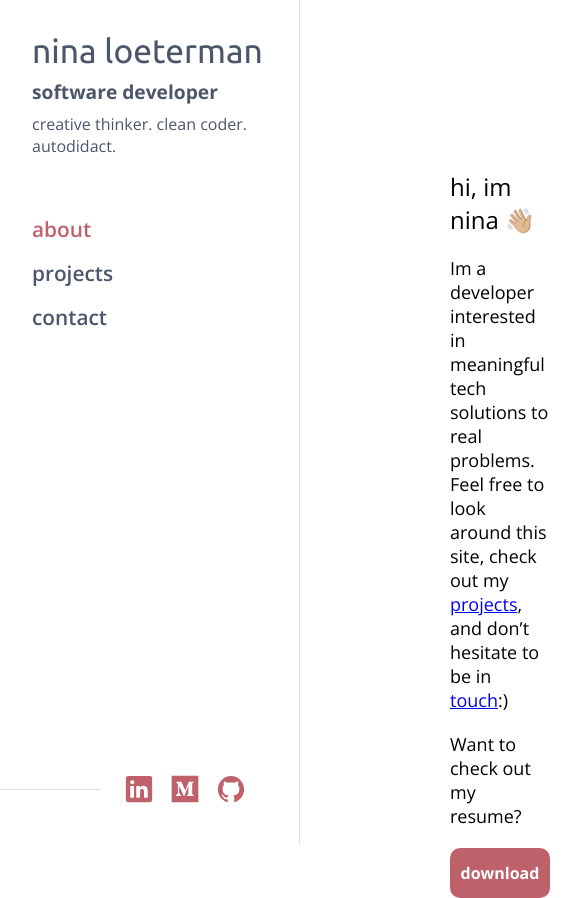
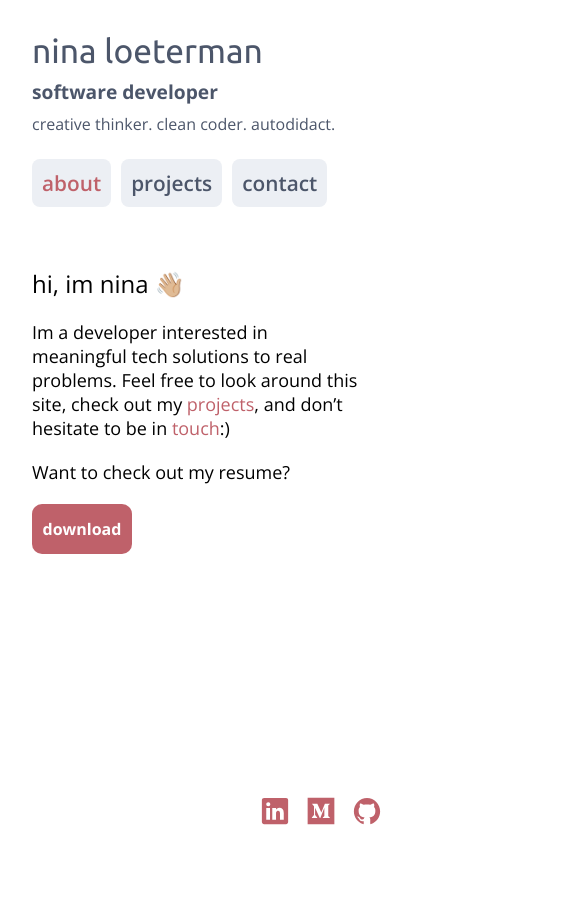
Before and after one commit to NinaLoeterman/portfolio, a React (Create React App) app: page /about in a window 390 px wide. Shown: the top 898 px of the page, 585 px wide, since content can reach past the window. After the commit the page ends 844 px from the top, so only its background shows below. Built offline with nearby package versions, Linux system fonts and the light colour scheme.

Commit message:
add mobile responsivity

```diff
--- a/src/App.css
+++ b/src/App.css
@@ -7,6 +7,12 @@
   display: flex;
   text-align: center;
   height: 100vh;
+}
+
+@media screen and (max-width: 600px) {
+  .App {
+    flex-direction: column;
+  }
 }
 
 :root {
--- a/src/components/pages/AboutPage/AboutPage.styles.css
+++ b/src/components/pages/AboutPage/AboutPage.styles.css
@@ -9,7 +9,18 @@
   margin: 20px 0;
 }
 
+.about-page-text a {
+  color: var(--main-accent);
+  text-decoration: none;
+}
+
 .about-page-intro {
   font-size: 24px;
   font-weight: 400;
 }
+
+@media screen and (max-width: 600px) {
+  .about-page {
+    padding: var(--margin-large);
+  }
+}
--- a/src/components/pages/ContactPage/ContactPage.styles.css
+++ b/src/components/pages/ContactPage/ContactPage.styles.css
@@ -12,3 +12,9 @@
   max-width: 700px;
   max-height: 700px;
 }
+
+@media screen and (max-width: 600px) {
+  .contact-page-container {
+    width: calc(100vw - (var(--margin-large) * 2));
+  }
+}
--- a/src/components/pages/LoadingPage/LoadingPage.styles.css
+++ b/src/components/pages/LoadingPage/LoadingPage.styles.css
@@ -5,3 +5,11 @@
   justify-content: center;
   align-items: center;
 }
+
+@media screen and (max-width: 600px) {
+  .loading-page {
+    justify-content: center;
+    margin: 50px;
+    width: 100vw;
+  }
+}
--- a/src/components/pages/ProjectsPage/ProjectsPage.jsx
+++ b/src/components/pages/ProjectsPage/ProjectsPage.jsx
@@ -1,9 +1,9 @@
 import React, { useState, useEffect } from "react";
+import axios from "axios";
 import ProjectDisplay from "../../misc/ProjectDisplay/ProjectDisplay.jsx";
 import ProjectsList from "../../misc/ProjectsList/ProjectsList.jsx";
+import LoadingPage from "../LoadingPage/LoadingPage.jsx";
 import "./ProjectsPage.styles.css";
-import axios from "axios";
-import LoadingPage from "../LoadingPage/LoadingPage.jsx";
 
 const ProjectsPage = () => {
   const [projects, setProjects] = useState();
--- a/src/components/sidebar/Sidebar/Sidebar.styles.css
+++ b/src/components/sidebar/Sidebar/Sidebar.styles.css
@@ -10,3 +10,12 @@
   color: var(--main-text);
   height: 100vh;
 }
+
+@media screen and (max-width: 600px) {
+  .sidebar {
+    width: 100%;
+    border-right: none;
+    padding-bottom: 0;
+    height: initial;
+  }
+}
--- a/src/components/sidebar/SidebarLinks/SidebarLinks.styles.css
+++ b/src/components/sidebar/SidebarLinks/SidebarLinks.styles.css
@@ -17,5 +17,18 @@
 }
 
 .sidebar-links--accent {
-    color: var(--main-accent)
+  color: var(--main-accent);
 }
+
+@media screen and (max-width: 600px) {
+  .sidebar-links {
+    flex-direction: row;
+  }
+
+  .sidebar-links--link {
+    margin-right: 10px;
+    padding: 10px;
+    border-radius: var(--margin-small);
+    background-color: var(--secondary-bg);
+  }
+}
--- a/src/components/sidebar/SidebarSocial/SidebarSocial.styles.css
+++ b/src/components/sidebar/SidebarSocial/SidebarSocial.styles.css
@@ -14,3 +14,17 @@
 .sidebar-social--link {
   margin: var(--margin-small);
 }
+
+@media screen and (max-width: 600px) {
+  .sidebar-social {
+    display: flex;
+    position: fixed;
+    bottom: 10px;
+    right: 0px;
+    z-index: 1;
+  }
+
+  .sidebar-social--hr {
+    display: none;
+  }
+}
--- a/src/components/sidebar/SidebarTitle/SidebarTitle.styles.css
+++ b/src/components/sidebar/SidebarTitle/SidebarTitle.styles.css
@@ -21,3 +21,9 @@
   font-weight: 700;
   margin-bottom: var(--margin-small);
 }
+
+@media screen and (max-width: 600px) {
+  .sidebar-title {
+    padding-bottom: var(--margin-main);
+  }
+}
```
Lines whose indentation alone changed are shown as unchanged.
